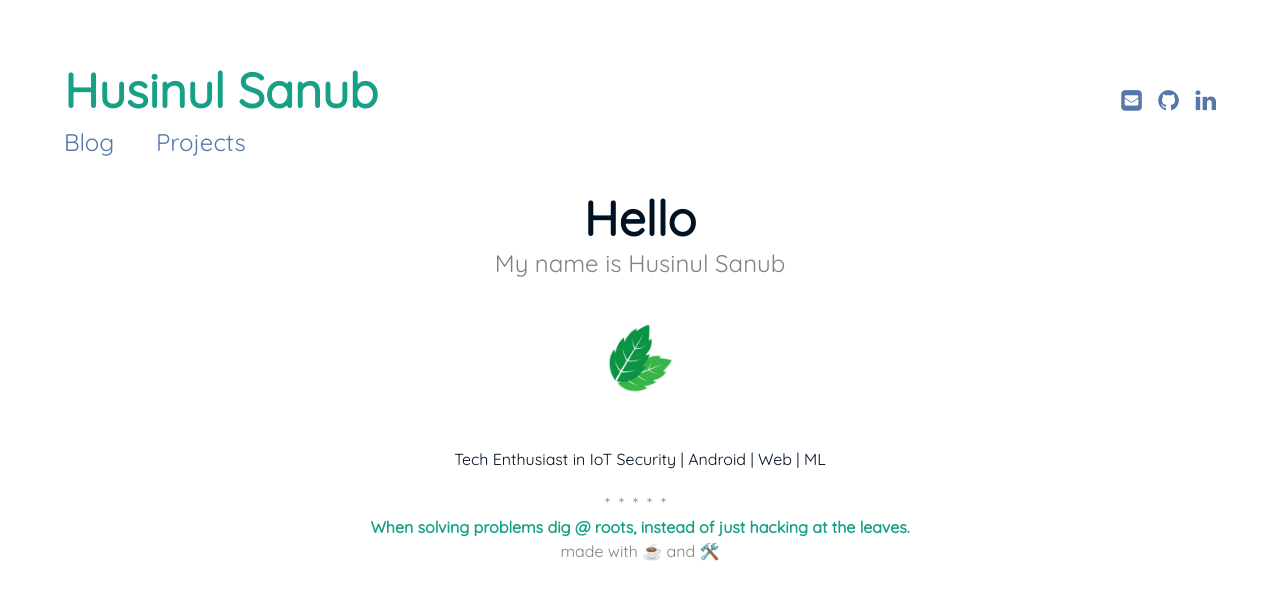
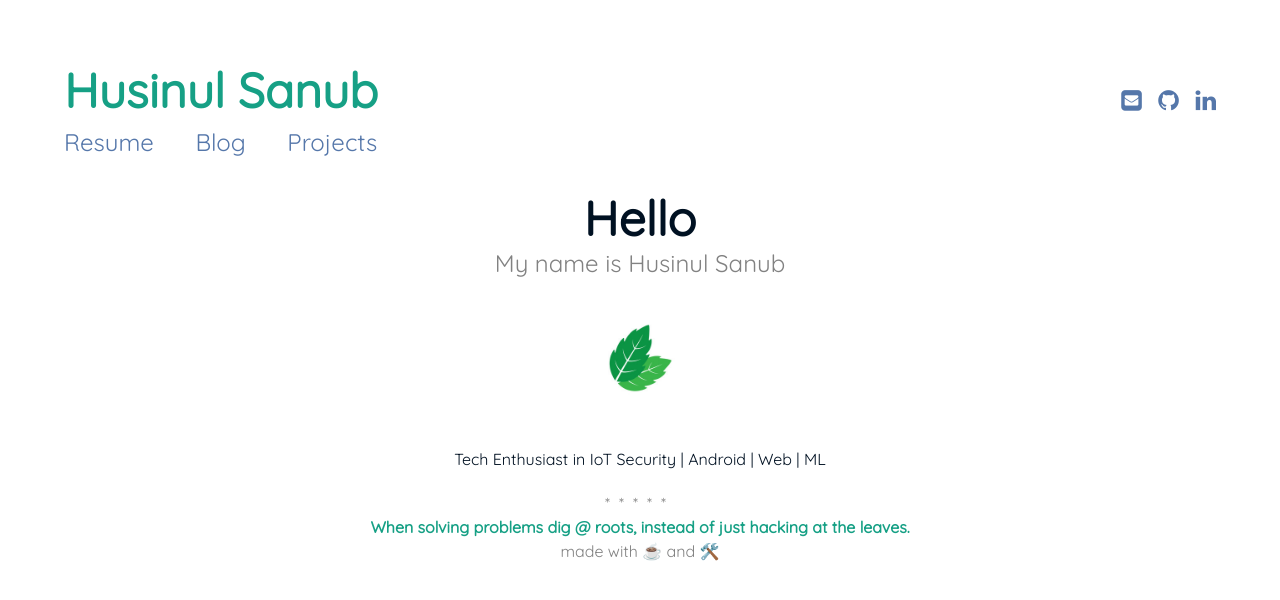
Before and after one commit to husinul/husinul.github.io, a Jekyll site: the page built from index.md, in a window 1280 px wide. Shown: the top 600 px of the page. Built offline with Jekyll 4.4.1, drawn with Linux system fonts in a browser that asks for light colours.

Commit message:
Update header.html

```diff
--- a/_includes/header.html
+++ b/_includes/header.html
@@ -2,7 +2,7 @@
 <div class="navigation">
 <a href="{{ '/' | prepend: site.baseurl }}" class="logo">{{ site.title }}</a>
 <ul class="menu">
-<!--li class="menu__entry"><a href="{{ '/resume' | prepend: site.baseurl }}">Resume</a></li-->
+<li class="menu__entry"><a href="{{ '/resume' | prepend: site.baseurl }}">Resume</a></li>
 <li class="menu__entry"><a href="{{ '/blog' | prepend: site.baseurl }}">Blog</a></li>
 <li class="menu__entry"><a href="{{ '/Projects' | prepend: site.baseurl }}">Projects</a></li>
 </ul>
```
